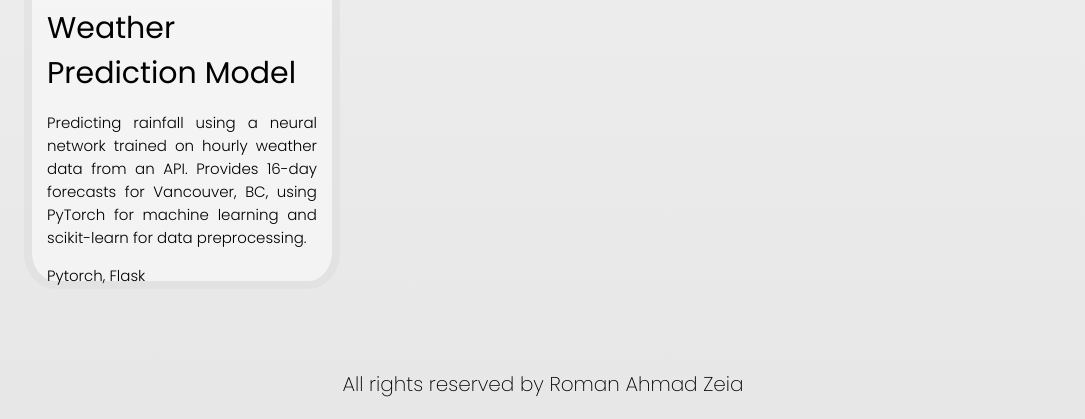
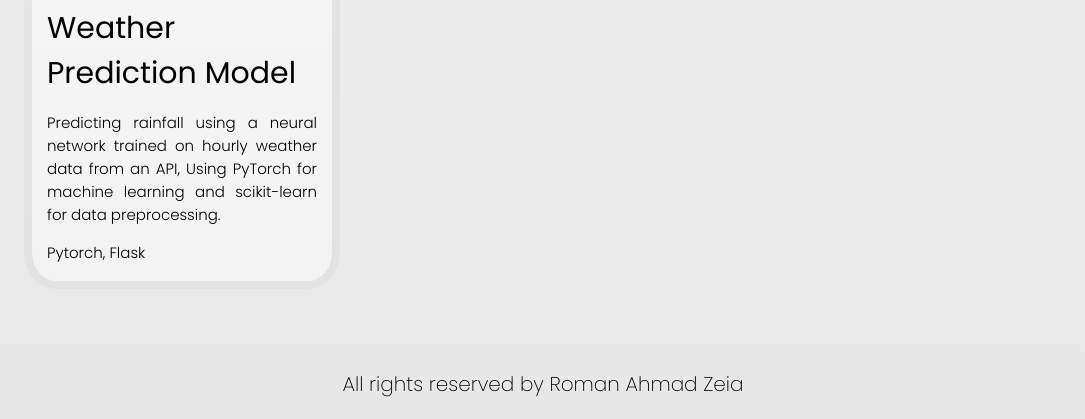
Before and after one commit to roman-ahmadzeia/portfolio, a website built with webpack: page index.html in a window 1280 px wide. Shown: the part 3704-4123 px from the top of the page, without its empty margins (97-1182 px from the left). Built offline with nearby package versions, Linux system fonts and the light colour scheme.

Commit message:
project section updated

```diff
--- a/index.html
+++ b/index.html
@@ -321,7 +321,7 @@
           <a href="https://github.com/roman-ahmadzeia/weather-prediction-neural-network" class = "project-link"><ion-icon name="logo-github"></ion-icon></a>
         </div>
         <h1>Weather Prediction Model</h1>
-        <p> Predicting rainfall using a neural network trained on hourly weather data from an API. Provides 16-day forecasts for Vancouver, BC, using PyTorch for machine learning and scikit-learn for data preprocessing.
+        <p> Predicting rainfall using a neural network trained on hourly weather data from an API, Using PyTorch for machine learning and scikit-learn for data preprocessing.
         </p>
         <p>Pytorch, Flask</p>
       </div>
```
